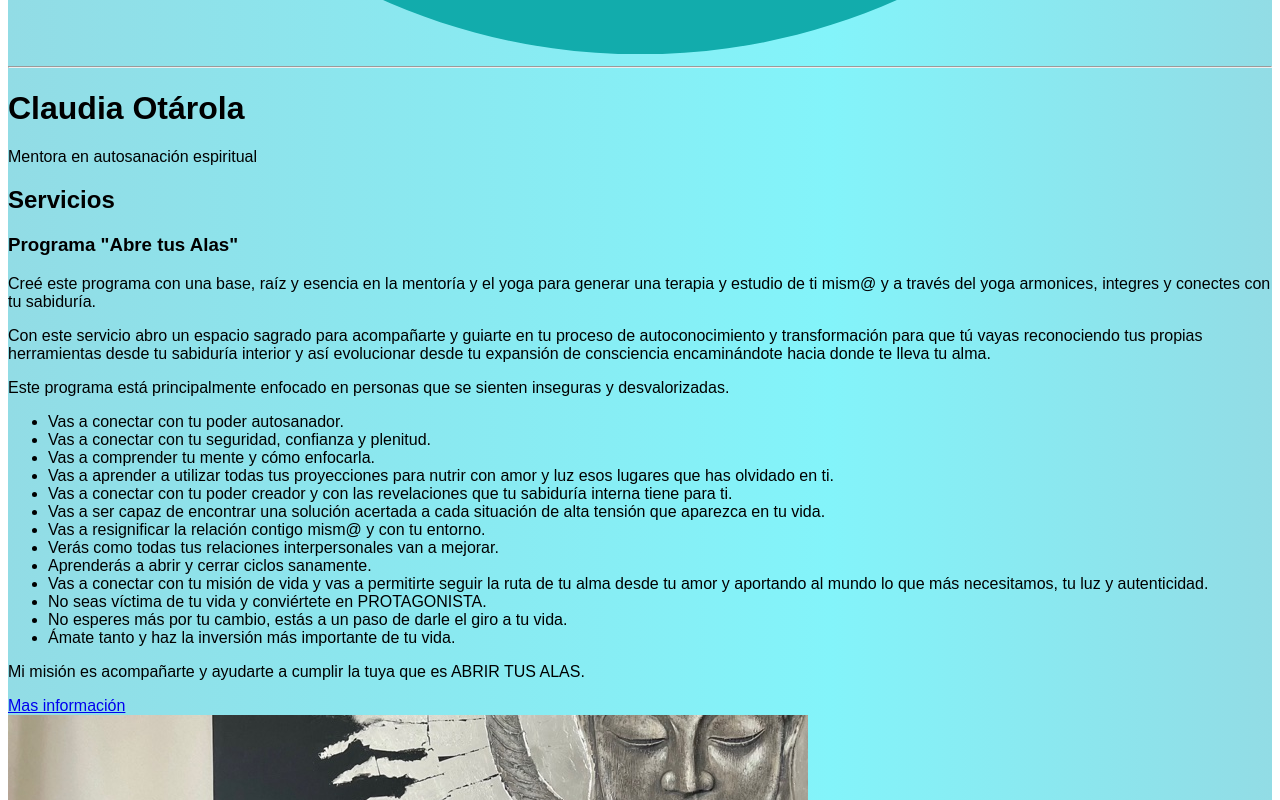
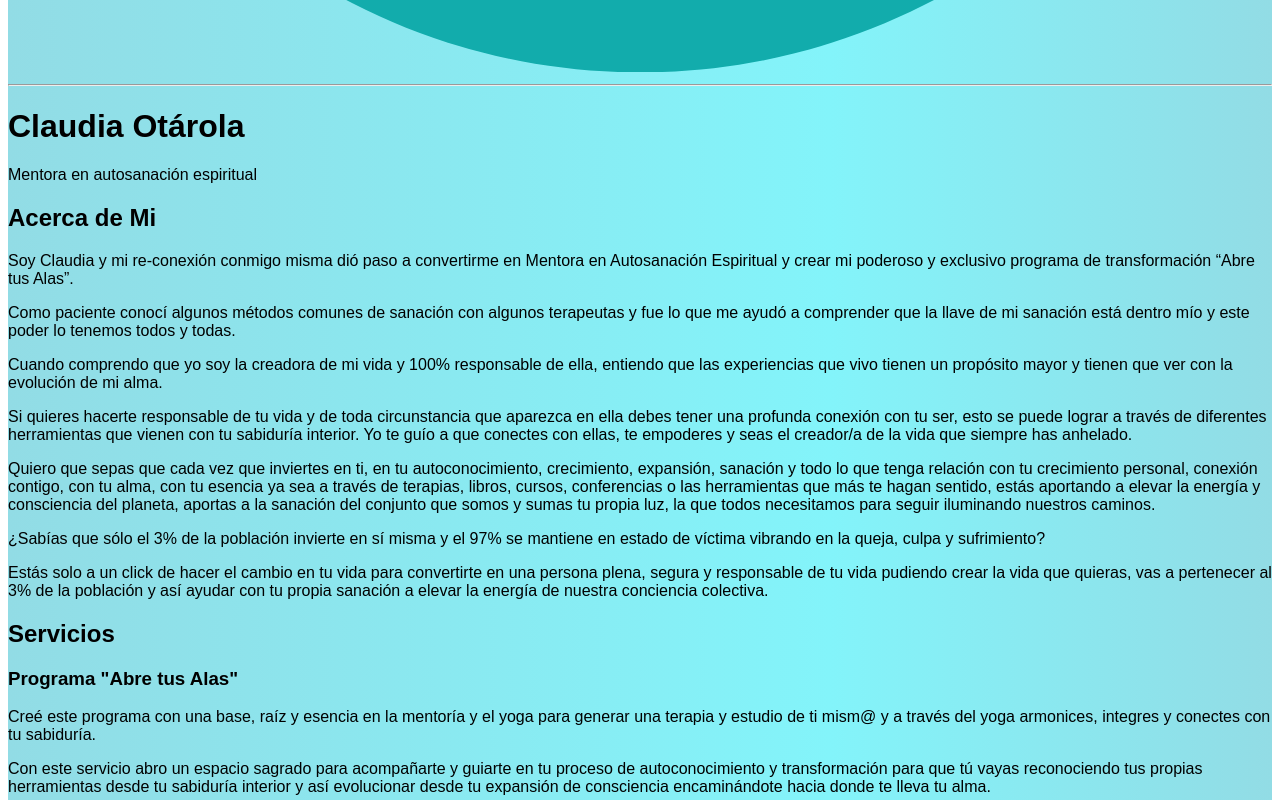
Before and after one commit to aotarola/cotarola, a Next.js app: page / in a window 1280 px wide. Shown: the part 1733-2533 px from the top of the page. Built offline with nearby package versions, Linux system fonts and the light colour scheme; a web font is replaced by a local one.

Commit message:
add about me

```diff
--- /dev/null
+++ b/pages/components/AboutMe.tsx
@@ -0,0 +1,63 @@
+import { FunctionComponent } from 'react'
+
+const Services: FunctionComponent = () => {
+  return (
+    <section id="aboutme" className="bg-white border-b py-8">
+      <div className="container max-w-5xl mx-auto m-8">
+        <h1 className="w-full my-2 text-5xl font-bold leading-tight text-center text-gray-800">
+          Acerca de Mi
+        </h1>
+        <div className="w-full mb-4">
+          <div className="h-1 mx-auto gradient w-64 opacity-25 my-0 py-0 rounded-t"></div>
+        </div>
+        <div className="flex flex-wrap">
+          <div className="p-6">
+            <p className="text-gray-600 mb-8">
+              Soy Claudia y mi re-conexión conmigo misma dió paso a convertirme en Mentora en
+              Autosanación Espiritual y crear mi poderoso y exclusivo programa de transformación
+              “Abre tus Alas”.
+            </p>
+            <p className="text-gray-600 mb-8">
+              Como paciente conocí algunos métodos comunes de sanación con algunos terapeutas y fue
+              lo que me ayudó a comprender que la llave de mi sanación está dentro mío y este poder
+              lo tenemos todos y todas.
+            </p>
+            <p className="text-gray-600 mb-8">
+              Cuando comprendo que yo soy la creadora de mi vida y 100% responsable de ella,
+              entiendo que las experiencias que vivo tienen un propósito mayor y tienen que ver con
+              la evolución de mi alma.
+            </p>
+            <p className="text-gray-600 mb-8">
+              Si quieres hacerte responsable de tu vida y de toda circunstancia que aparezca en ella
+              debes tener una profunda conexión con tu ser, esto se puede lograr a través de
+              diferentes herramientas que vienen con tu sabiduría interior. Yo te guío a que
+              conectes con ellas, te empoderes y seas el creador/a de la vida que siempre has
+              anhelado.
+            </p>
+            <p className="text-gray-600 mb-8">
+              Quiero que sepas que cada vez que inviertes en ti, en tu autoconocimiento,
+              crecimiento, expansión, sanación y todo lo que tenga relación con tu crecimiento
+              personal, conexión contigo, con tu alma, con tu esencia ya sea a través de terapias,
+              libros, cursos, conferencias o las herramientas que más te hagan sentido, estás
+              aportando a elevar la energía y consciencia del planeta, aportas a la sanación del
+              conjunto que somos y sumas tu propia luz, la que todos necesitamos para seguir
+              iluminando nuestros caminos.
+            </p>
+            <p className="text-gray-600 mb-8">
+              ¿Sabías que sólo el 3% de la población invierte en sí misma y el 97% se mantiene en
+              estado de víctima vibrando en la queja, culpa y sufrimiento?
+            </p>
+            <p className="text-gray-600 mb-u">
+              Estás solo a un click de hacer el cambio en tu vida para convertirte en una persona
+              plena, segura y responsable de tu vida pudiendo crear la vida que quieras, vas a
+              pertenecer al 3% de la población y así ayudar con tu propia sanación a elevar la
+              energía de nuestra conciencia colectiva.
+            </p>
+          </div>
+        </div>
+      </div>
+    </section>
+  )
+}
+
+export default Services
--- a/pages/components/NavBar.tsx
+++ b/pages/components/NavBar.tsx
@@ -83,6 +83,14 @@ const NavBar: FunctionComponent = () => {
             <li className="mr-3">
               <a
                 className="inline-block text-black no-underline hover:text-gray-800 hover:text-underline py-2 px-4"
+                href="#aboutme"
+              >
+                Acerca de Mi
+              </a>
+            </li>
+            <li className="mr-3">
+              <a
+                className="inline-block text-black no-underline hover:text-gray-800 hover:text-underline py-2 px-4"
                 href="#services"
               >
                 Servicios
--- a/pages/index.tsx
+++ b/pages/index.tsx
@@ -1,6 +1,7 @@
 import { FunctionComponent } from 'react'
 import NavBar from './components/NavBar'
 import Header from './components/Header'
+import AboutMe from './components/AboutMe'
 import Services from './components/Services'
 import Pricing from './components/Pricing'
 import ContactMe from './components/ContactMe'
@@ -14,6 +15,7 @@ const Home: FunctionComponent = () => {
     >
       <NavBar />
       <Header />
+      <AboutMe />
       <Services />
       <Pricing />
       <img alt="bottom gradient" src="/grad.svg" />
```
